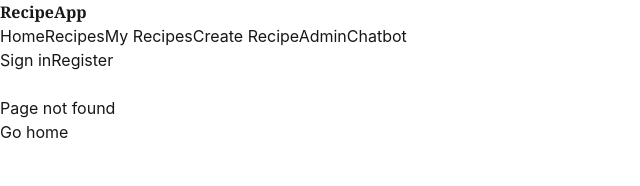
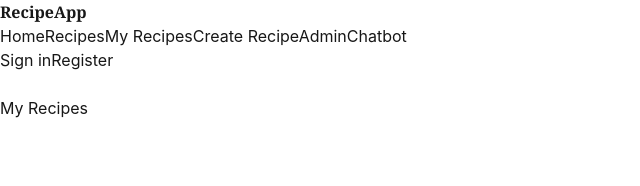
Before and after one commit to CyberboyKai/recipe-app, a React (Vite) app in the folder frontend/: page /my-recipes in a window 1280 px wide. Before the commit this address had no page. Shown: the top 186 px of the page, without its empty margins (0-640 px from the left). Built offline with nearby package versions, Linux system fonts and the light colour scheme.

Commit message:
add my recipes route

```diff
--- a/frontend/src/App.jsx
+++ b/frontend/src/App.jsx
@@ -3,6 +3,7 @@ import { Routes, Route } from 'react-router-dom';
 import Navbar from './components/Navbar.jsx';
 import Home from './pages/Home.jsx';
 import Login from './pages/Login.jsx';
+import MyRecipes from './pages/MyRecipes.jsx';
 import NotFound from './pages/NotFound.jsx';
 import Recipes from './pages/Recipes.jsx';
 import SignUp from './pages/SignUp.jsx';
@@ -17,6 +18,7 @@ const App = () => {
         <Route path="/login" element={<Login />} />
         <Route path="/recipes" element={<Recipes />} />
         <Route path="/signup" element={<SignUp />} />
+        <Route path="/my-recipes" element={<MyRecipes />} />
         <Route path="*" element={<NotFound />} />
       </Routes>
     </div>
--- /dev/null
+++ b/frontend/src/pages/MyRecipes.jsx
@@ -0,0 +1,9 @@
+const MyRecipes = () => {
+  return (
+    <div>
+      <h1>My Recipes</h1>
+    </div>
+  );
+};
+
+export default MyRecipes;
```
